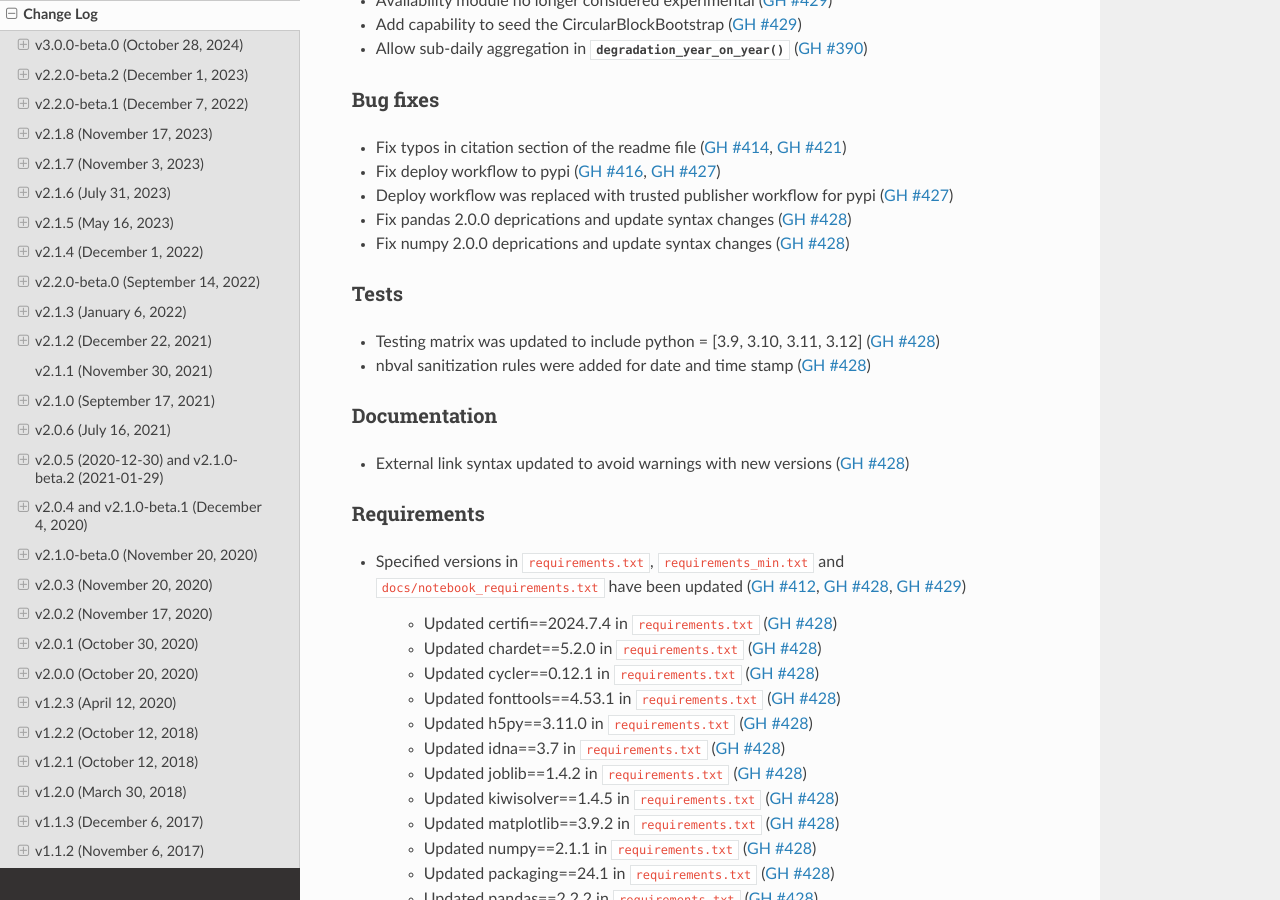
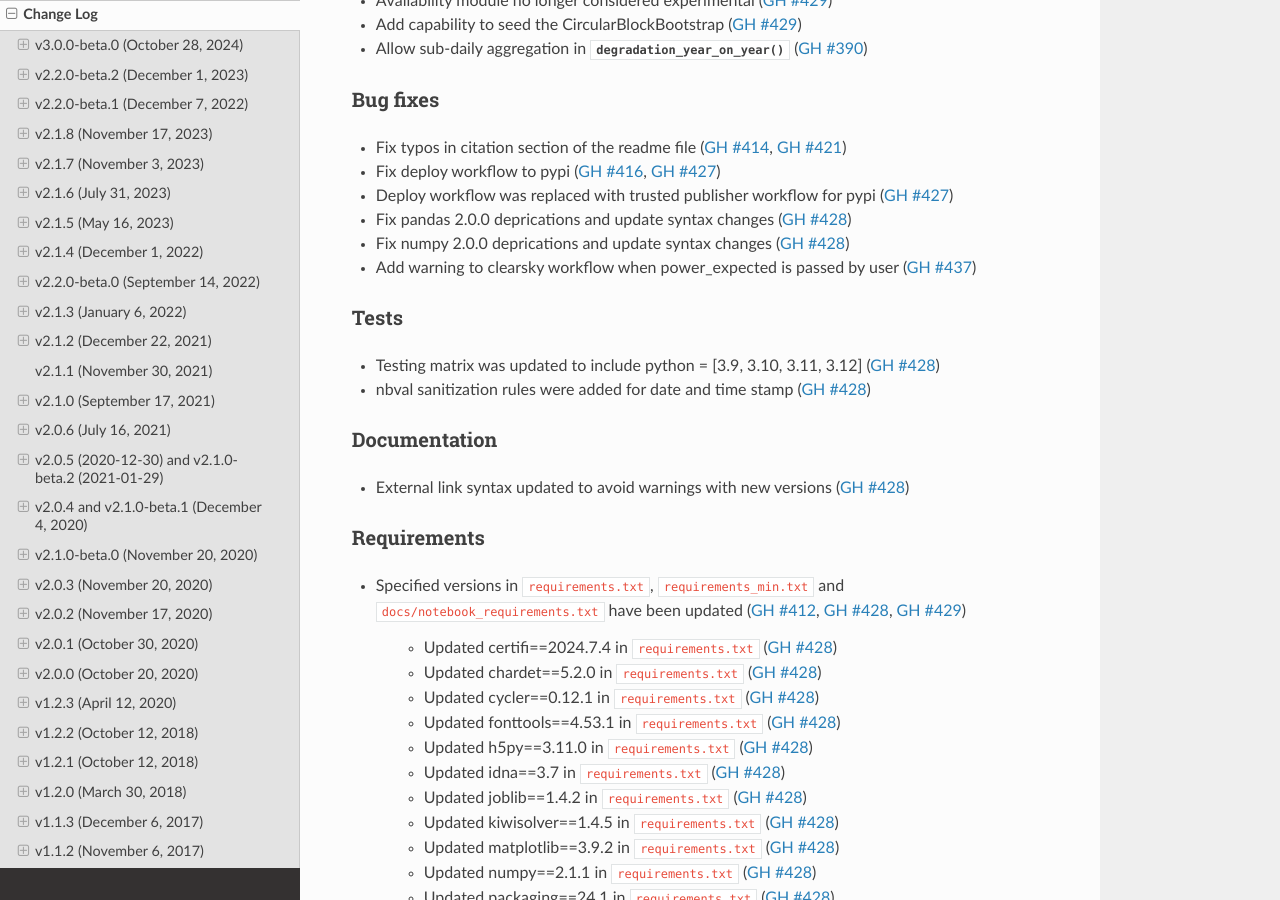
Before and after one commit to NREL/rdtools, a Sphinx documentation site: the page built from docs/sphinx/source/changelog.rst, in a window 1280 px wide and 900 px high, scrolled down 594 px. Built offline with Sphinx 7.4.7 and the Read the Docs theme 3.1.0, drawn with Linux system fonts in a browser that asks for light colours; pages that are not in the unit, such as notebooks, are missing from menus.

Commit message:
update changelog

```diff
--- a/docs/sphinx/source/changelog/v3.0.0-beta.0.rst
+++ b/docs/sphinx/source/changelog/v3.0.0-beta.0.rst
@@ -24,6 +24,7 @@ Enhancements
 * Add capability to seed the CircularBlockBootstrap (:pull:`429`)
 * Allow sub-daily aggregation in :py:func:`~rdtools.degradation.degradation_year_on_year` (:pull:`390`)
 
+
 Bug fixes
 ---------
 * Fix typos in citation section of the readme file (:issue:`414`, :pull:`421`)
@@ -31,6 +32,7 @@ Bug fixes
 * Deploy workflow was replaced with trusted publisher workflow for pypi (:pull:`427`)
 * Fix pandas 2.0.0 deprications and update syntax changes (:pull:`428`)
 * Fix numpy 2.0.0 deprications and update syntax changes (:pull:`428`)
+* Add warning to clearsky workflow when power_expected is passed by user (:pull:`437`)
 
 Tests
 -----
```
